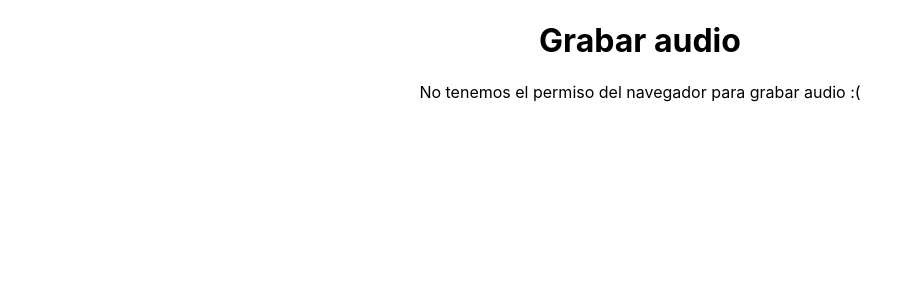
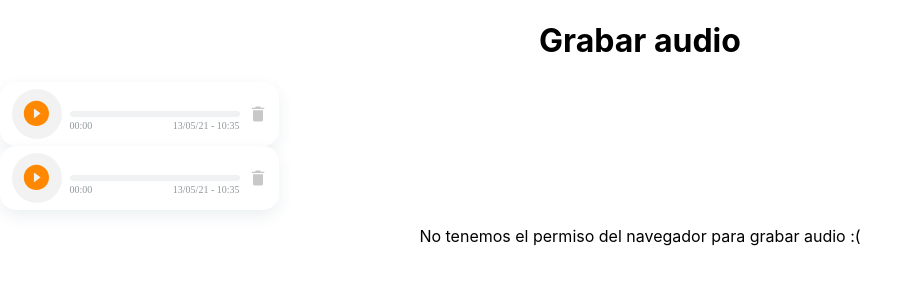
Before and after one commit to HaroldCCS/record_audio_react_typescript, a React (Create React App) app: page / in a window 1280 px wide. Shown: the top 300 px of the page, without its empty margins (0-911 px from the left). Built offline with nearby package versions, Linux system fonts and the light colour scheme; no server answers.

Commit message:
✨ vista de audio

```diff
--- a/package.json
+++ b/package.json
@@ -12,7 +12,9 @@
     "@types/react-dom": "^17.0.11",
     "react": "^17.0.2",
     "react-dom": "^17.0.2",
+    "react-icons": "^4.3.1",
     "react-scripts": "5.0.0",
+    "sass": "^1.49.9",
     "typescript": "^4.5.5",
     "web-vitals": "^2.1.4"
   },
--- a/src/modules/AudioRecord.tsx
+++ b/src/modules/AudioRecord.tsx
@@ -1,9 +1,21 @@
 import React, { useEffect, useState } from "react";
 import Canvas from "./Canvas";
+import ViewAudio from "./ViewAudio";
 
 interface IAudioProps {}
 
-const config = { mimeType: "audio/webm" };
+const config =
+( () => {
+    if (MediaRecorder.isTypeSupported( "audio/webm")) {
+        console.log("soporto webm")
+        return { mimeType: "audio/webm" };
+    } else if(MediaRecorder.isTypeSupported( "audio/ogg")){
+        console.log("soporto ogg")
+        return { mimeType: "audio/webm" };
+    } else {
+        return { mimeType: "audio/webm" };
+    }
+})
 
 let mediaRecorder: MediaRecorder | null = null;
 let recordedChunks: Blob[] | any = [];
@@ -32,19 +44,21 @@ const AudioRecord: React.FC<IAudioProps> = (props) => {
         // Add class animation loop.
 
         // Init instance MediaRecorder.
-        mediaRecorder = new MediaRecorder(globalStream, config);
+        mediaRecorder = new MediaRecorder(globalStream, config());
 
         // Event for save data recorered into array chunks.
         mediaRecorder.addEventListener("dataavailable", (e) => {
             if (e.data.size > 0) {
                 recordedChunks.push(e.data);
+                //download()
             }
         });
 
         // Event stop where you can execute custom actions.
         mediaRecorder.addEventListener("stop", function () {
             // Create object url from blob.
-            const objectRef = URL.createObjectURL(new Blob(recordedChunks));
+            const blobAudio = new Blob(recordedChunks, {type: config().mimeType})
+            const objectRef = URL.createObjectURL(blobAudio);
 
             updateSrcAudio(objectRef);
 
@@ -67,10 +81,25 @@ const AudioRecord: React.FC<IAudioProps> = (props) => {
         mediaRecorder.start();
     };
 
+
+    const download = () => {
+        var blob = new Blob(recordedChunks, {
+            type: config().mimeType
+        });
+        var url = URL.createObjectURL(blob);
+        var a = document.createElement("a");
+        document.body.appendChild(a);
+        a.href = url;
+        a.download = "test.webm";
+        a.click();
+        window.URL.revokeObjectURL(url);
+      }
+
     const handlerEnd = () => {
         // Stop recorder event of media recorder instance.
         mediaRecorder?.stop();
         updateIsRecord(false);
+        updateIsPause(false)
     };
 
 
@@ -94,6 +123,8 @@ const AudioRecord: React.FC<IAudioProps> = (props) => {
     return (
         <div>
             <h1>Grabar audio</h1>
+            < ViewAudio audioLink="https://uploads-kuepa.s3.us-west-2.amazonaws.com/alliance/talk_channel/audio/7cEJ4L9g8hNhAiktVliU.webm" />
+            < ViewAudio audioLink="https://uploads-kuepa.s3.us-west-2.amazonaws.com/alliance/talk_channel/audio/ZKkGjS3qqI3e12P6KXS9.webm" />
 
             {permissionMicro ? (
                 <>
@@ -129,7 +160,7 @@ const AudioRecord: React.FC<IAudioProps> = (props) => {
 
                     {srcAudio &&
                     <>
-                        <audio controls src={srcAudio} />
+                        < ViewAudio audioLink={srcAudio} />
                         <button onClick={() => handlerDelete()}>
                             Eliminar audio
                         </button>
--- /dev/null
+++ b/src/modules/ViewAudio.tsx
@@ -0,0 +1,128 @@
+import React, { useEffect, useState, useRef } from "react";
+import "./audio.scss";
+import {AiFillPlayCircle, AiFillPauseCircle} from "react-icons/ai"
+import {IoMdTrash} from "react-icons/io"
+
+
+interface IViewAudioProps {
+    audioLink: string
+}
+
+function secondsToString(seconds : number) {
+    if (isNaN(seconds) || !isFinite(seconds)) {
+        return "00:00"
+    }
+    let minute : any= Math.floor((seconds / 60) % 60);
+    minute = (minute < 10)? '0' + minute : minute;
+    let second : any= seconds % 60;
+    second = (second < 10)? '0' + Math.round(second) : second;
+    return minute + ':' + second;
+  }
+
+
+//https://uploads-kuepa.s3.us-west-2.amazonaws.com/alliance/talk_channel/audio/7cEJ4L9g8hNhAiktVliU.webm
+const tamañoBar = 170;
+
+const ViewAudio: React.FC<IViewAudioProps> = ({audioLink}) => {
+    const [isPause, updateIsPause] = useState<boolean>(true)
+    //const [audioData2, updateAudioData2] = useState<HTMLAudioElement>(new Audio("https://uploads-kuepa.s3.us-west-2.amazonaws.com/alliance/talk_channel/audio/7cEJ4L9g8hNhAiktVliU.webm"))
+    const [audioData, updateAudioData] = useState<any>(false)
+    const [timeDuration, updatetimeDuration] = useState<any>("00:00")
+
+    //barra de tiempo
+    let [percentRange, updatePercentRange] = useState<number>(0)
+    let [secondRange, updateSecondRange] = useState<number>(0)
+    let [constTime, updateConstTime] = useState<number>(0)
+
+    const isPausetRef = useRef(isPause);
+    isPausetRef.current = isPause;
+
+    const lapsoTime = ( e: any) => {
+        console.log(e.pageX)
+        updateSecondRange(((Math.abs((e.pageX * 100) / tamañoBar) - percentRange)  * constTime) / 100)
+        updatePercentRange(e.pageX / 10)
+    }
+
+    const listen = (value: boolean) => {
+
+        if (value) {
+            audioData.pause()
+            console.log("currentTime", audioData.currentTime)
+            console.log((audioData.currentTime * tamañoBar) / constTime)
+
+            updatePercentRange( ((audioData.currentTime * 1000) * tamañoBar) / constTime)
+        } else {
+            updatePercentRange(100)
+            audioData.play()
+            timePlayed(false)
+        }
+
+        updateIsPause(value)
+        //console.log(audioData.ariaSetSize)
+        //console.log(secondsToString(audioData.duration))
+    }
+
+    useEffect(() => {
+        updateAudioData(new Audio(audioLink))
+    },[audioLink])
+
+    useEffect(() => {
+        console.log(audioData)
+        if(audioData){
+            setTimeout(() => {
+                updateConstTime(audioData.duration * 1000)
+                updateSecondRange(audioData.duration * 1000)
+                updatetimeDuration(secondsToString(audioData.duration))
+            }, 500);
+        }
+    },[audioData])
+
+
+    const timePlayed = (value: boolean = true) => {
+        console.log(isPausetRef.current)
+        const asdf = value ?  isPausetRef.current : false
+        if (asdf) return
+
+        setTimeout(() => {
+            audioData.duration === audioData.played.end(0) && (updateIsPause(true) )
+            timePlayed()
+        }, 1000);
+    }
+    return (
+        <div className="container-audio">
+            <div className="container-buttom">
+                {
+                    isPause ?
+                    < AiFillPlayCircle onClick={()=> listen(false)} style={{color:"rgb(255, 136, 0)", fontSize: "1.8rem" }} />
+                    :
+                    < AiFillPauseCircle onClick={()=> listen(true)}  style={{color:"rgb(255, 136, 0)", fontSize: "1.8rem" }} />
+                }
+            </div>
+            <div className="container-progress">
+                <div className="progress-bar" onClick={(e) => lapsoTime(e)}>
+                    <ProgressBar percentRange={percentRange} secondRange={secondRange} />
+                </div>
+                <div className="duration-audio">{timeDuration}</div>
+                <div className="date-audio">13/05/21 - 10:35</div>
+
+            </div>
+            < IoMdTrash className="container-trash"  style={{fontSize: "1rem" }} />
+        </div>
+
+    )
+}
+
+const ProgressBar = (props: any) => {
+    console.log(props)
+    const barTransition = () => {
+        if (props.percentRange !== 100) return 0
+
+        return props.secondRange
+    }
+
+    return (
+        <div className="progress-bar-audio" style={{width: `${props.percentRange}%`, transition: `${barTransition()}ms`}}/>
+    )
+}
+
+export default ViewAudio;
--- /dev/null
+++ b/src/modules/audio.scss
@@ -0,0 +1,96 @@
+.container-audio{
+    background-color: white;
+    max-width: 263px;
+    height: 64px;
+    box-shadow: 0px 6px 16px rgba(10, 66, 87, 0.07843);
+
+    display: flex;
+    justify-content: center;
+    align-items: center;
+    border-radius: 1rem;
+    gap: 0.5rem;
+    padding: 0 0.5rem;
+
+    .container-buttom{
+        width: 50px;
+        height: 50px;
+        display: flex;
+        justify-content: center;
+        align-items: center;
+        background-color: rgba(199, 199, 199, 0.239);
+        border-radius: 2rem;
+        transition: 500ms;
+    }
+
+    .container-buttom:hover{
+        background-color: rgba(199, 199, 199, 0.473);
+        transition: 500ms;
+    }
+
+
+    .container-progress{
+        width: 170px;
+        height: 50px;
+        position: relative;
+        display: flex;
+        align-items: center;
+
+        font-family: Nunito;
+        font-style: normal;
+        font-weight: normal;
+        font-size: 10px;
+        line-height: 14px;
+        color: #8F989d;
+
+        .progress-bar{
+            height: 0.4rem;
+            width: 100%;
+            background-color: #F0F1F2;
+            border-radius: 2rem;
+            .progress-bar-audio{
+                border-radius: 2rem;
+                height: 0.4rem;
+                width: 20%;
+                background-color: #292929;
+            }
+        }
+
+        .duration-audio{
+            position: absolute;
+            width: 50px;
+            height: 10px;
+            bottom: 10px;
+            display: flex;
+            justify-content: start;
+        }
+
+        .date-audio{
+            position: absolute;
+            width: 100px;
+            height: 10px;
+            bottom: 10px;
+            right: 0;
+            display: flex;
+            justify-content: end;
+        }
+    }
+    .container-trash{
+        width: 20px;
+        height: 20px;
+        color:rgb(200, 200, 200);
+        transition: 500ms;
+    }
+    .container-trash:hover{
+        color: red;
+        transition: 500ms;
+        cursor: pointer;
+    }
+}
+
+.centrado_audio{
+    width: 100%;
+    display: flex;
+    justify-content: center;
+    align-items: center;
+    margin-bottom: 3rem;
+}
```
Also changed, not shown: 1 other file (tests, documents, lock files or other folders).
